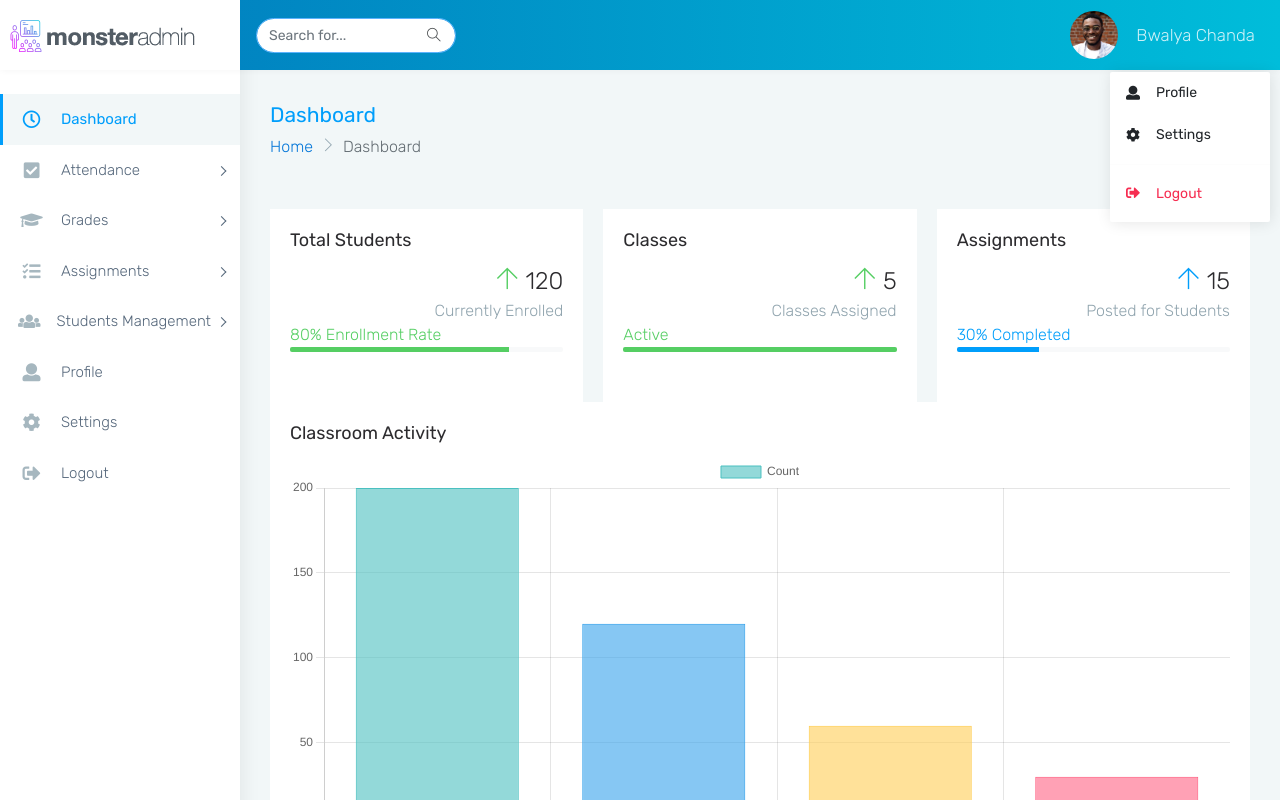
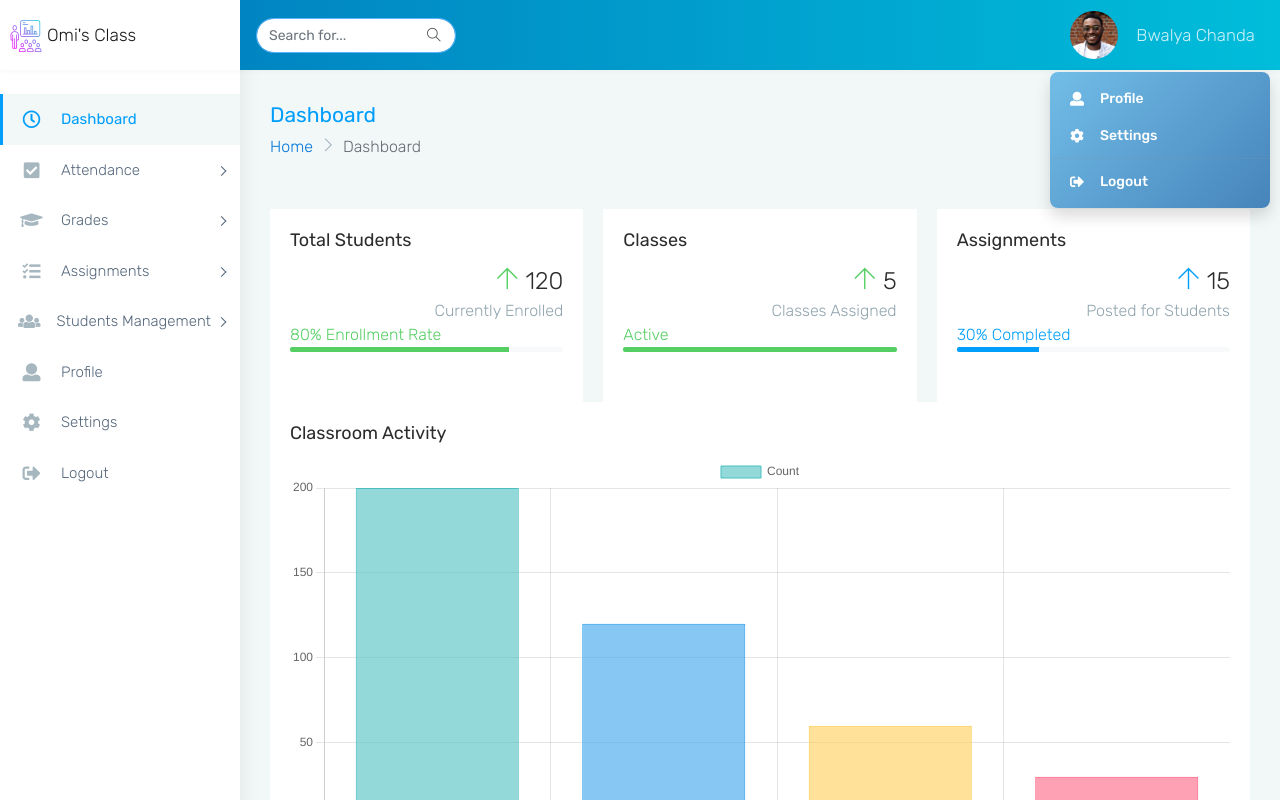
Before and after one commit to JJILU/CMS_DASHBOARD_FRONTEND, a plain HTML site: page index.html in a window 1280 px wide. Both pictures are taken after a click on the button "Bwalya Chanda". Shown: the top 800 px of the page. Drawn offline with nearby package versions, Linux system fonts and the light colour scheme.

Commit message:
updated colo and style of navbar dropdown

```diff
--- a/index.html
+++ b/index.html
@@ -89,6 +89,17 @@
       z-index: 99999 !important;
   }
 
+  /* Dropdown items text color */
+.navbar .dropdown-menu .dropdown-item {
+    color: #fff !important;
+}
+
+/* Dropdown items hover effect */
+.navbar .dropdown-menu .dropdown-item:hover {
+    background-color: rgba(255, 255, 255, 0.15);
+    color: #fff !important;
+}
+
   /* Fixed Navbar Profile Pic */
   .navbar .dropdown-toggle img.profile-pic {
       width: 48px !important;        /* fixed width */
@@ -107,6 +118,35 @@
       gap: 10px;
       min-height: 60px;  /* match image height */
   }
+
+  /* bg color & text color the dropdown  */
+  /* Dropdown menu with gradient background */
+.navbar .dropdown-menu {
+    background: linear-gradient(135deg, #72bde8, #4684ba) !important; /* gradient */
+    min-width: 220px !important;           /* slightly bigger width */
+    border-radius: 0.5rem;                 /* optional: rounded corners */
+    padding: 0.5rem 0;                     /* vertical padding */
+    box-shadow: 0 0.5rem 1rem rgba(0,0,0,0.15); /* subtle shadow */
+}
+
+/* Dropdown items text color */
+.navbar .dropdown-menu .dropdown-item {
+    color: #fff !important;               /* white text */
+    padding: 0.5rem 1.25rem;             /* padding for nicer spacing */
+    font-weight: 500;                     /* slightly bolder */
+}
+
+/* Hover effect for dropdown items */
+.navbar .dropdown-menu .dropdown-item:hover {
+    background-color: rgba(255, 255, 255, 0.2) !important; /* semi-transparent highlight */
+    color: #fff !important;
+}
+
+/* Divider color */
+.navbar .dropdown-menu .dropdown-divider {
+    border-top: 1px solid rgba(255,255,255,0.3);
+    margin: 0.25rem 0;
+}
 
   </style>
 </head>
@@ -147,8 +187,8 @@
                         <!-- Logo text -->
                         <span class="logo-text">
                             <!-- dark Logo text -->
-                            <img src="./assets/images/logo-text.png" alt="homepage" class="dark-logo" />
-
+                            <!-- <img src="./assets/images/logo-text.png" alt="homepage" class="dark-logo" /> -->
+                            Omi's Class
                         </span>
                     </a>
                     <!-- ============================================================== -->
```
